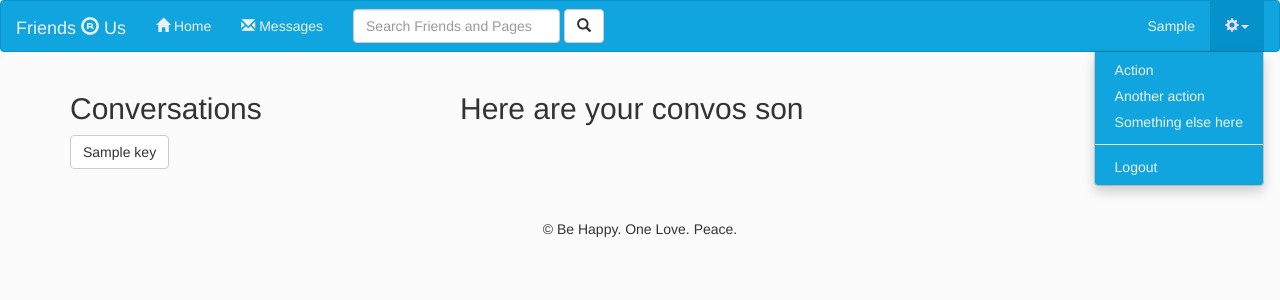
After one commit to karlfloersch/friends-r-us, a Django app: template social_network/templates/messages.html in a window 1280 px wide, after a click that opens the changed part. The commit adds this page. Shown: the top 300 px of the page. Run offline with Django 3.2, Linux system fonts and the light colour scheme; the template is opened without the code that fills it: most values are stand-ins (such as "Sample title", 1, 10 or a date in 2020); some libraries are stand-ins or nearby versions.

Commit message:
Add message backend and frontend color scheme

```diff
--- a/social_network/templates/base.html
+++ b/social_network/templates/base.html
@@ -4,7 +4,6 @@
 <html lang="{{ LANGUAGE_CODE }}">
   <head>
     <meta charset="utf-8">
-    <link rel="stylesheet" href="{% static "css/styles.css" %}">
         <!-- <link rel="stylesheet" href="//code.jquery.com/ui/1.11.4/themes/smoothness/jquery-ui.css"> -->
 <!-- <script src="//code.jquery.com/jquery-1.10.2.js"></script> -->
 <!-- <script src="//code.jquery.com/ui/1.11.4/jquery-ui.js"></script> -->
@@ -17,6 +16,7 @@
 <link href="//maxcdn.bootstrapcdn.com/bootstrap/3.3.4/css/bootstrap.min.css" rel="stylesheet">
     <script src="https://ajax.googleapis.com/ajax/libs/jquery/1.11.1/jquery.min.js"></script>
 <script src="//maxcdn.bootstrapcdn.com/bootstrap/3.3.4/js/bootstrap.min.js"></script>
+    <link rel="stylesheet" href="{% static "css/styles.css" %}">
 
 <script>
     // Setup vars
@@ -61,8 +61,8 @@
     <!-- Collect the nav links, forms, and other content for toggling -->
     <div class="collapse navbar-collapse" id="bs-example-navbar-collapse-1">
       <ul class="nav navbar-nav">
-          <li class="active"><a href="/accounts/{{ username }}"><span class="glyphicon glyphicon-home"></span> Home<span class="sr-only">(current)</span></a></li>
-        <li><a href="#"><span class="glyphicon glyphicon-envelope"></span> Messages</a></li>
+          <li class="{% if nbar == 'nav_home' %}active{% endif %}"><a href="/"><span class="glyphicon glyphicon-home"></span> Home<span class="sr-only">(current)</span></a></li>
+        <li class="{% if nbar == 'nav_messages' %}active{% endif %}"><a href="/messages"><span class="glyphicon glyphicon-envelope"></span> Messages</a></li>
       </ul>
       <form class="navbar-form navbar-left" role="search">
         <div class="form-group">
--- /dev/null
+++ b/social_network/templates/messages.html
@@ -0,0 +1,26 @@
+{% extends "base.html" %}
+{% load staticfiles %}
+
+
+{% block js %}
+{% endblock %}
+
+{% block content %}
+<div class="row">
+    <div class="col-sm-4">
+        <h2>
+            Conversations
+        </h2>
+        <div class="btn-group-vertical" role="group" aria-label="...">
+        {% for key, conversation in conversations.items %}
+        <button type="button" class="btn btn-default" aria-label="Left Align">
+            {{ key }}
+        </button>
+        {% endfor %}
+        </div>
+    </div>
+    <div class="col-sm-8">
+        <h2>Here are your convos son</h2>
+    </div>
+</div>
+{% endblock %}
--- a/static/css/styles.css
+++ b/static/css/styles.css
@@ -1,4 +1,18 @@
 /* Custom styles for the site */
+body {
+    background-color: #fbfbfb;
+}
+
+#profile-sidebar {
+    margin-top: 10px;
+    background-color: #fff;
+    width: 100%;
+    padding-right: 6%;
+    padding-left: 6%;
+    padding-top: 4%;
+    padding-bottom: 4%;
+    border:1px solid #ddd;
+}
 
 #page-title {
     text-align: center;
@@ -44,6 +58,7 @@
     background-color: #EEEEEE;
     text-align:center; /* Align center inline elements */
     font: 0/0 a;
+    border:1px solid #ddd;
 }
 
 .profile-image:before {
@@ -69,23 +84,27 @@ footer {
 }
 
 .detailBox {
-    border:1px solid #bbb;
-    margin-top:10px; margin-left:50px;
-    margin-right:50px;
+    border:1px solid #ddd;
+    margin-top:10px;
+    margin-left:3%;
+    margin-right:3%;
+    background-color: #fff;
 }
 .titleBox {
-    background-color:#fdfdfd;
+    background-color:#f9f9f9;
     padding:10px;
+    line-height: 2;
 }
 .titleBox label{
-  color:#444;
+  color: #11a5e0;
+  /*color:#444;*/
   margin:0;
   display:inline-block;
 }
 
 .commentBox {
     padding:10px;
-    border-top:1px dotted #bbb;
+    border-top:1px dotted #ddd;
 }
 .commentBox .form-group:first-child, .actionBox .form-group:first-child {
     width:80%;
@@ -131,6 +150,80 @@ footer {
     font-size:11px;
 }
 .actionBox {
-    border-top:1px dotted #bbb;
+    border-top:1px dotted #ddd;
     padding:10px;
 }
+
+.navbar-default {
+  background-color: #11a5e0;
+  border-color: #0591ca;
+}
+.navbar-default .navbar-brand {
+  color: #ecf0f1;
+}
+.navbar-default .navbar-brand:hover, .navbar-default .navbar-brand:focus {
+  color: #ecdbff;
+}
+.navbar-default .navbar-text {
+  color: #ecf0f1;
+}
+.navbar-default .navbar-nav > li > a {
+  color: #ecf0f1;
+}
+.navbar-default .navbar-nav > li > a:hover, .navbar-default .navbar-nav > li > a:focus {
+  color: #ecdbff;
+}
+.navbar-default .navbar-nav > li > .dropdown-menu {
+  background-color: #11a5e0;
+}
+.navbar-default .navbar-nav > li > .dropdown-menu > li > a {
+  color: #ecf0f1;
+}
+.navbar-default .navbar-nav > li > .dropdown-menu > li > a:hover,
+.navbar-default .navbar-nav > li > .dropdown-menu > li > a:focus {
+  color: #ecdbff;
+  background-color: #0591ca;
+}
+.navbar-default .navbar-nav > li > .dropdown-menu > li > .divider {
+  background-color: #11a5e0;
+}
+.navbar-default .navbar-nav > .active > a, .navbar-default .navbar-nav > .active > a:hover, .navbar-default .navbar-nav > .active > a:focus {
+  color: #ecdbff;
+  background-color: #0591ca;
+}
+.navbar-default .navbar-nav > .open > a, .navbar-default .navbar-nav > .open > a:hover, .navbar-default .navbar-nav > .open > a:focus {
+  color: #ecdbff;
+  background-color: #0591ca;
+}
+.navbar-default .navbar-toggle {
+  border-color: #0591ca;
+}
+.navbar-default .navbar-toggle:hover, .navbar-default .navbar-toggle:focus {
+  background-color: #0591ca;
+}
+.navbar-default .navbar-toggle .icon-bar {
+  background-color: #ecf0f1;
+}
+.navbar-default .navbar-collapse,
+.navbar-default .navbar-form {
+  border-color: #ecf0f1;
+}
+.navbar-default .navbar-link {
+  color: #ecf0f1;
+}
+.navbar-default .navbar-link:hover {
+  color: #ecdbff;
+}
+
+@media (max-width: 767px) {
+  .navbar-default .navbar-nav .open .dropdown-menu > li > a {
+    color: #ecf0f1;
+  }
+  .navbar-default .navbar-nav .open .dropdown-menu > li > a:hover, .navbar-default .navbar-nav .open .dropdown-menu > li > a:focus {
+    color: #ecdbff;
+  }
+  .navbar-default .navbar-nav .open .dropdown-menu > .active > a, .navbar-default .navbar-nav .open .dropdown-menu > .active > a:hover, .navbar-default .navbar-nav .open .dropdown-menu > .active > a:focus {
+    color: #ecdbff;
+    background-color: #0591ca;
+  }
+}
--- a/static/js/comments.js
+++ b/static/js/comments.js
@@ -26,7 +26,7 @@ $( document ).ready(function() {
         $("#post-box").val('');
         var hostname = $('<a>').prop('href', url).prop('hostname');
         var url = hostname + username;
-        $posts.prepend('<div class="detailBox"><div class="titleBox"><label>' + fullname + '</label></div><div class="commentBox"><p class="taskDescription">' + post + '</p></div><div class="actionBox"><ul class="commentList"></ul><form role="form"><div class="row"><div class="col-md-10"><textarea rows="1" cols="40" class="form-control comment-box" type="text" placeholder="Write a comment..."></textarea></div><div class="col-md-2"><button type="button" class="btn btn-default comment-add">Add</button></div></div></form></div></div>');
+        $posts.prepend('<div class="detailBox"><div class="titleBox"><div class="commenterImage"> <img src="../../media/avatars/' + username + '.jpg"> </div><label>' + fullname + '</label></div><div class="commentBox"><p class="taskDescription">' + post + '</p></div><div class="actionBox"><ul class="commentList"></ul><form role="form"><div class="row"><div class="col-md-10"><textarea rows="1" cols="40" class="form-control comment-box" type="text" placeholder="Write a comment..."></textarea></div><div class="col-md-2"><button type="button" class="btn btn-default comment-add">Add</button></div></div></form></div></div>');
         $(".comment-add").click(commentClick);
     });
 
```
Also changed, not shown: social_network/queries.py (+29 -17 lines), social_network/templates/home.html (deleted, +0 -109 lines), social_network/templates/profile.html (added, +116 -0 lines), social_network/views.py (+37 -26 lines), db.sqlite3.
